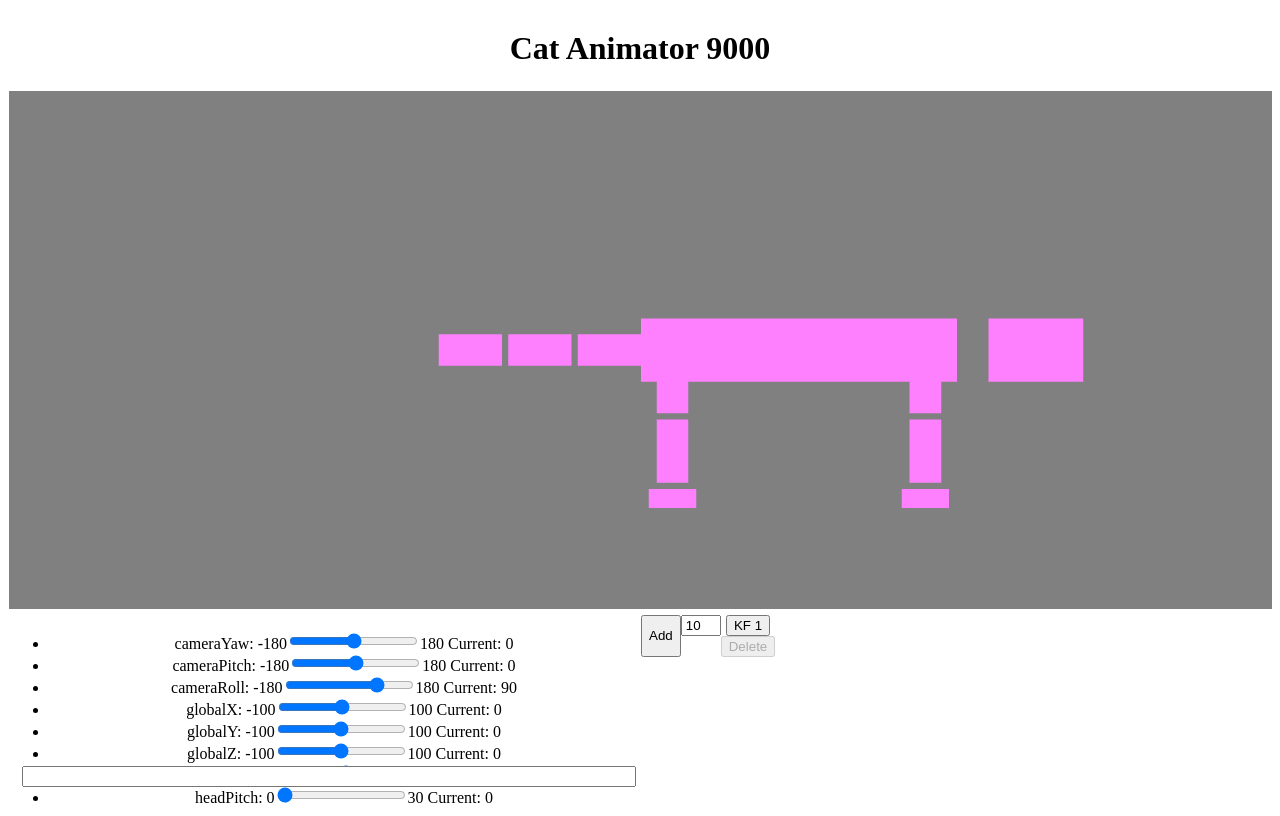
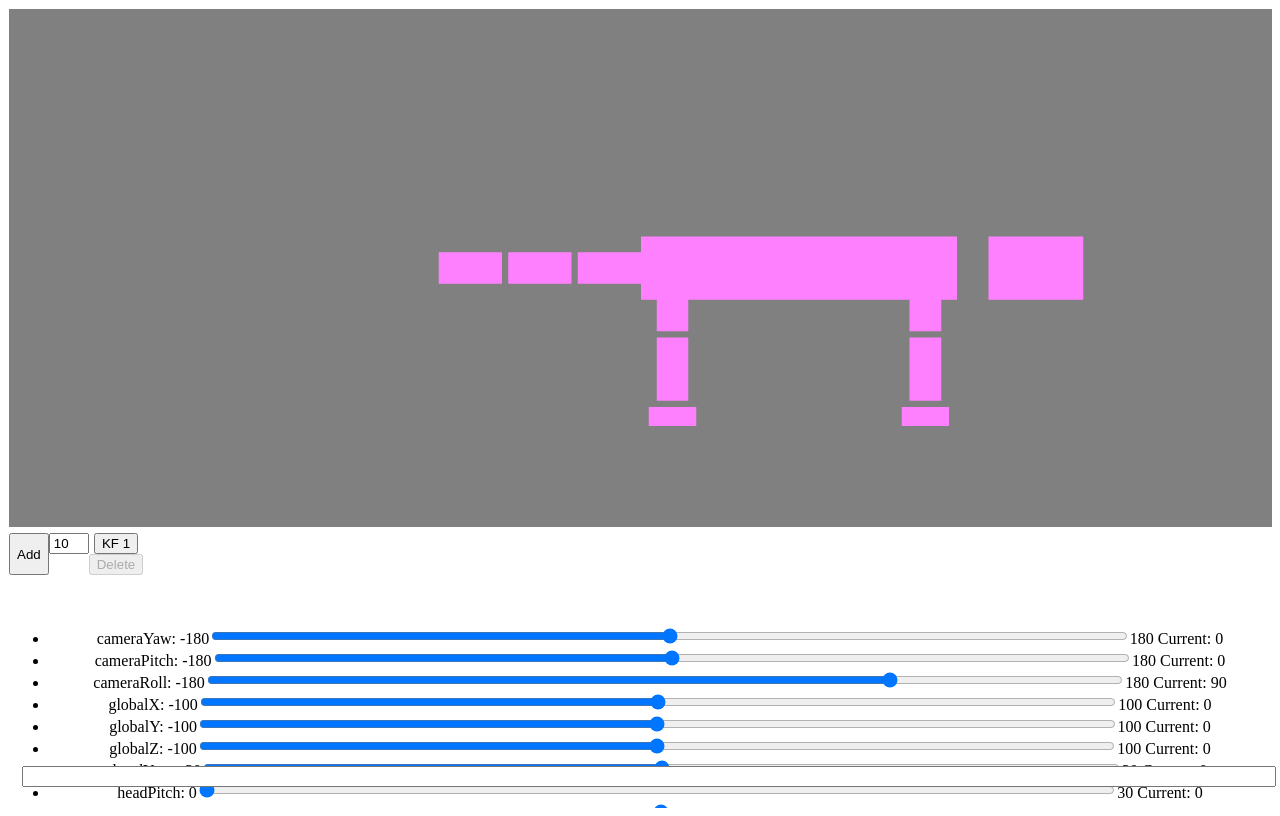
Before and after one commit to alchemistake/CS465-ASSG2, a plain HTML site: page index.html in a window 1280 px wide. Drawn offline with Linux system fonts and the light colour scheme.

Commit message:
Layout changed again

```diff
--- a/controller.js
+++ b/controller.js
@@ -216,6 +216,7 @@ function generateVariables() {
         slider.value = obj.val.toString();
         slider.name = obj.name;
         slider.oninput = updateSliderIndicator(slider, span);
+        slider.className = "slider";
 
         span.innerText = slider.value;
 
--- a/index.html
+++ b/index.html
@@ -14,6 +14,7 @@ void main()
 {
     gl_Position = projectionMatrix * modelViewMatrix * vPosition;
 }
+
     </script>
 
     <script id="fragment-shader" type="x-shader/x-fragment">
@@ -24,6 +25,7 @@ void main()
     gl_FragColor = vec4(1.0, 0.5, 1., 1.0);
 
 }
+
     </script>
 
     <script type="text/javascript" src="Common/webgl-utils.js"></script>
@@ -33,16 +35,19 @@ void main()
 </head>
 <body>
 <table>
-    <tr>
-        <td id="title" colspan="2">
-            <h1>Cat Animator 9000</h1>
+    <tr id="canvasWrapper">
+        <td>
+            <canvas id="gl-canvas" width="512" height="512">
+                Oops ... your browser doesn't support the HTML5 canvas element
+            </canvas>
         </td>
     </tr>
-    <tr id="canvasWrapper">
-        <td colspan="2">
-            <canvas id="gl-canvas" width="512" height="512">
-            Oops ... your browser doesn't support the HTML5 canvas element
-            </canvas>
+
+    <tr>
+        <td>
+            <div id="animator">
+                <button onclick="addKeyFrame()" id="addKeyframe">Add</button>
+            </div>
         </td>
     </tr>
     <tr>
@@ -54,11 +59,6 @@ void main()
             <ul id="variables" style="height: 10vh;text-align: center">
             </ul>
         </td>
-        <td>
-            <div id="animator">
-                <button onclick="addKeyFrame()" id="addKeyframe">Add</button>
-            </div>
-        </td>
     </tr>
 </table>
 </body>
--- a/main.css
+++ b/main.css
@@ -37,6 +37,10 @@ input {
     width: fit-content;
 }
 
+.slider{
+    width: 75%;
+}
+
 #title {
     height: 10%;
 }
@@ -46,7 +50,7 @@ input {
 }
 
 #filter {
-    width: 48%;
+    width: 98%;
     margin: 1%;
     position: absolute;
     bottom: 0;
```
